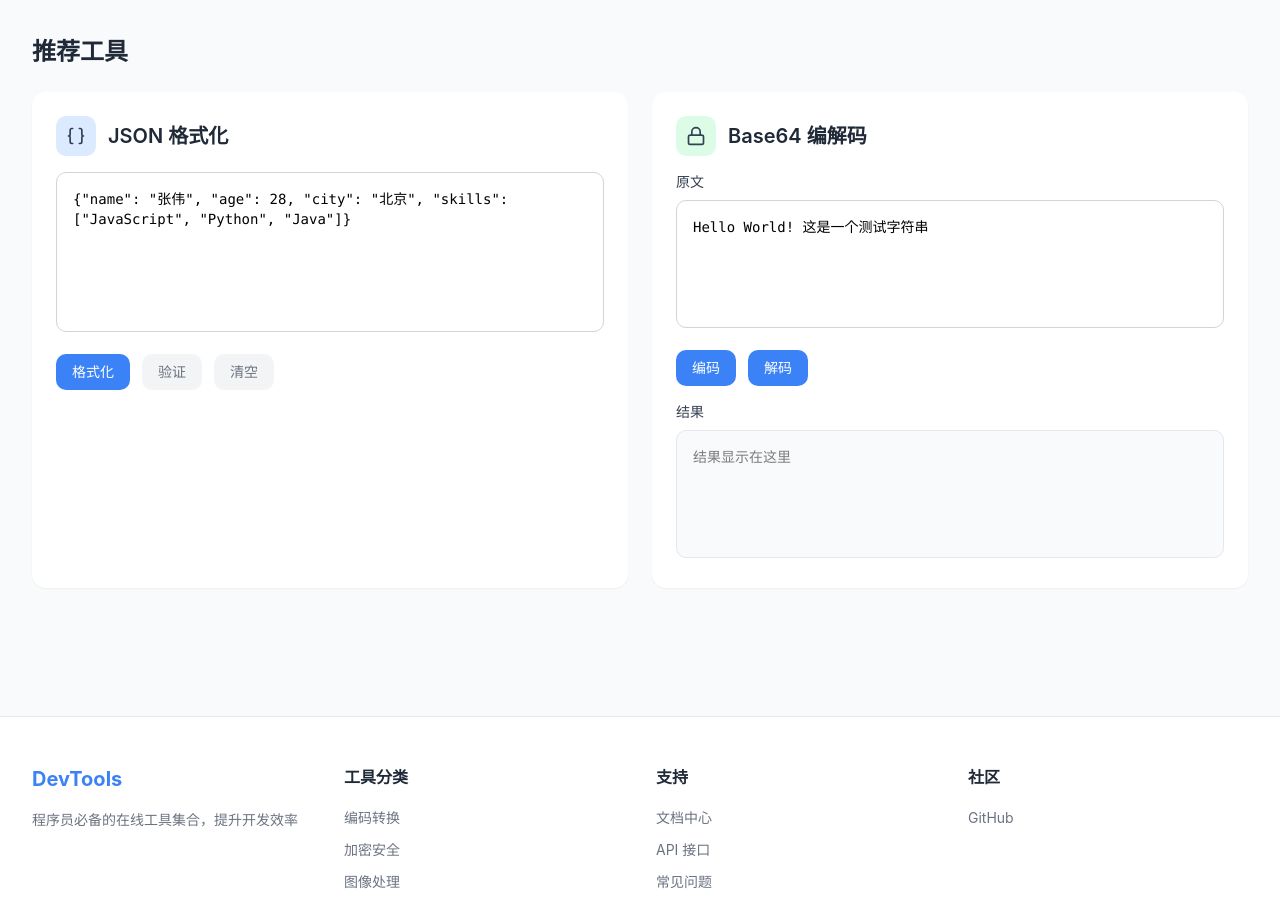
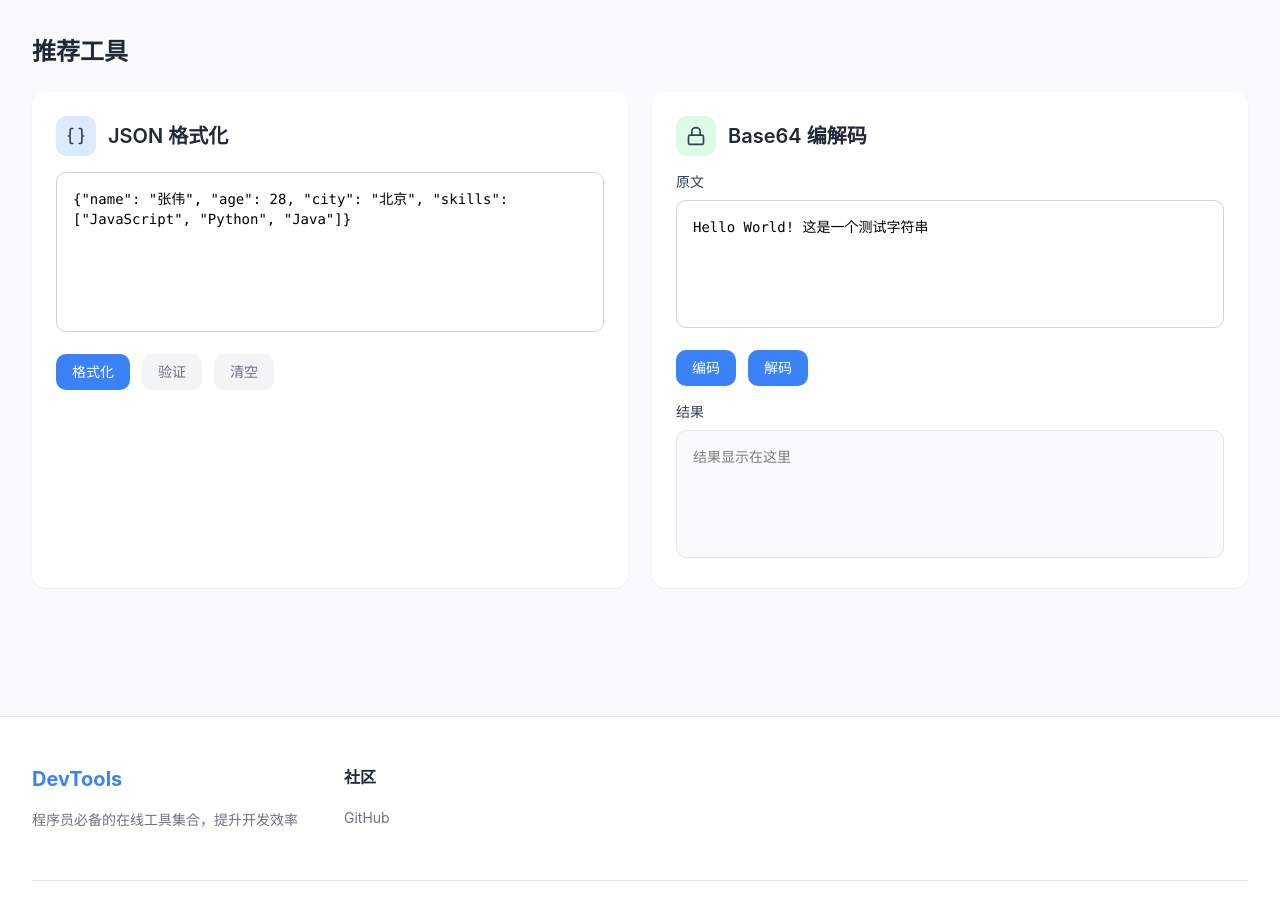
Before and after one commit to fireJera/toolbox-web-react, a React (Vite) app: page / in a window 1280 px wide. Shown: the part 556-1461 px from the top of the page. Built offline with nearby package versions, Linux system fonts and the light colour scheme.

Commit message:
feat: 总体布局和编辑器字体

```diff
--- a/src/App.tsx
+++ b/src/App.tsx
@@ -1,7 +1,17 @@
-import { Home } from '@/pages/home/Home';
+import { Outlet } from 'react-router-dom';
+import { Header } from '@/pages/home/components/Header';
+import { Footer } from '@/pages/home/components/Footer';
 
 function App() {
-  return <Home />;
+  return (
+    <div className="min-h-screen bg-[#f8fafc] dark:bg-[#0d0f16]">
+      <Header />
+      <main className="flex-1">
+        <Outlet />
+      </main>
+      <Footer />
+    </div>
+  );
 }
 
 export default App;
--- a/src/app/router.tsx
+++ b/src/app/router.tsx
@@ -2,6 +2,7 @@ import { createBrowserRouter } from 'react-router-dom';
 import { toolRegistry } from '@/core/toolRegistry';
 import '@/core/loadTools';
 import App from '../App.tsx';
+import { Home } from '@/pages/home/Home';
 
 const plugins = toolRegistry.getAllTools().map((tool) => ({
   path: tool.meta.route,
@@ -12,16 +13,14 @@ const routes = [
   {
     path: '/',
     element: <App />,
+    children: [
+      {
+        index: true,
+        element: <Home />,
+      },
+      ...plugins,
+    ],
   },
-  ...plugins,
 ];
 
 export const router = createBrowserRouter(routes);
-
-// children: [
-//   {
-//     path: '/',
-//     element: <Home />,
-//   },
-//   ...plugins,
-// ],
--- a/src/pages/home/Home.tsx
+++ b/src/pages/home/Home.tsx
@@ -1,21 +1,15 @@
-import { Header } from './components/Header';
 import { Hero } from './components/Hero';
 import { ToolGrid } from './components/ToolGrid';
 import { RecommendedTools } from './components/RecommendedTools';
 // import { MoreTools } from './components/MoreTools';
-import { Footer } from './components/Footer';
 
 export function Home() {
   return (
-    <div className="min-h-screen bg-[#f8fafc] dark:bg-[#0d0f16]">
-      <Header />
-      <main className="max-w-7xl mx-auto px-4 sm:px-6 lg:px-8 py-12">
-        <Hero />
-        <ToolGrid />
-        <RecommendedTools />
-        {/* <MoreTools /> */}
-      </main>
-      <Footer />
+    <div className="max-w-7xl mx-auto px-4 sm:px-6 lg:px-8 py-12">
+      <Hero />
+      <ToolGrid />
+      <RecommendedTools />
+      {/* <MoreTools /> */}
     </div>
   );
 }
--- a/src/pages/home/components/Footer.tsx
+++ b/src/pages/home/components/Footer.tsx
@@ -21,7 +21,12 @@ function LinkList({ links }: { links: LinkItem[] }) {
         const target = typeof link === 'string' ? undefined : link.target;
         return (
           <li key={index}>
-            <a href={href} className={styles.link} target={target} rel={target === '_blank' ? 'noopener noreferrer' : undefined}>
+            <a
+              href={href}
+              className={styles.link}
+              target={target}
+              rel={target === '_blank' ? 'noopener noreferrer' : undefined}
+            >
               {name}
             </a>
           </li>
@@ -39,17 +44,19 @@ const socialLinks = [
 
 // 链接栏目配置
 const linkSections = [
-  {
-    title: '工具分类',
-    links: ['编码转换', '加密安全', '图像处理', '数据处理'],
-  },
-  {
-    title: '支持',
-    links: ['文档中心', 'API 接口', '常见问题', '联系我们'],
-  },
+  // {
+  //   title: '工具分类',
+  //   links: ['编码转换', '加密安全', '图像处理', '数据处理'],
+  // },
+  // {
+  //   title: '支持',
+  //   links: ['文档中心', 'API 接口', '常见问题', '联系我们'],
+  // },
   {
     title: '社区',
-    links: [{ name: 'GitHub', href: 'https://github.com/fireJera/toolbox-web-react', target: '_blank' }],
+    links: [
+      { name: 'GitHub', href: 'https://github.com/fireJera/toolbox-web-react', target: '_blank' },
+    ],
   },
 ];
 
--- a/src/plugins/json-tool/components/json-editor.tsx
+++ b/src/plugins/json-tool/components/json-editor.tsx
@@ -113,7 +113,7 @@ export function JsonEditor({ value, onChange, error }: JsonEditorProps) {
           options={{
             minimap: { enabled: false },
             fontSize: 14,
-            fontFamily: "'Geist Mono', monospace",
+            fontFamily: 'consolas, menlo, monaco, "Ubuntu Mono", source-code-pro, monospace',
             lineHeight: 24,
             tabSize: 2,
             insertSpaces: true,
--- a/src/plugins/json-tool/index.ts
+++ b/src/plugins/json-tool/index.ts
@@ -1,6 +1,6 @@
 import type { ToolPlugin } from '@/core/types/tool';
 import { meta } from './meta';
-import JsonTool from './JsonTool';
+import JsonTool from './json-tool';
 
 const plugin: ToolPlugin = {
   meta,
--- a/src/plugins/json-tool/JsonTool.tsx
+++ b/src/plugins/json-tool/json-tool.tsx
@@ -116,7 +116,7 @@ export default function JsonTool() {
   );
 
   return (
-    <div className="flex h-screen flex-col bg-background">
+    <div className="flex h-[calc(100vh-385px)] flex-col bg-background">
       <Header
         viewMode={viewMode}
         setViewMode={setViewMode}
@@ -132,7 +132,7 @@ export default function JsonTool() {
         setShowHistory={setShowHistory}
         isValid={parseError === null && jsonInput.trim() !== ''}
       />
-      <div className="flex flex-1 overflow-hidde">
+      <div className="flex h-[calc(100vh-340px)] flex-1 overflow-hidde">
         {showHistory && (
           <HistorySidebar
             history={history}
```
Also changed, not shown: src/plugins/json-tool/components/JsonTool.tsx (deleted, +0 -50 lines).
